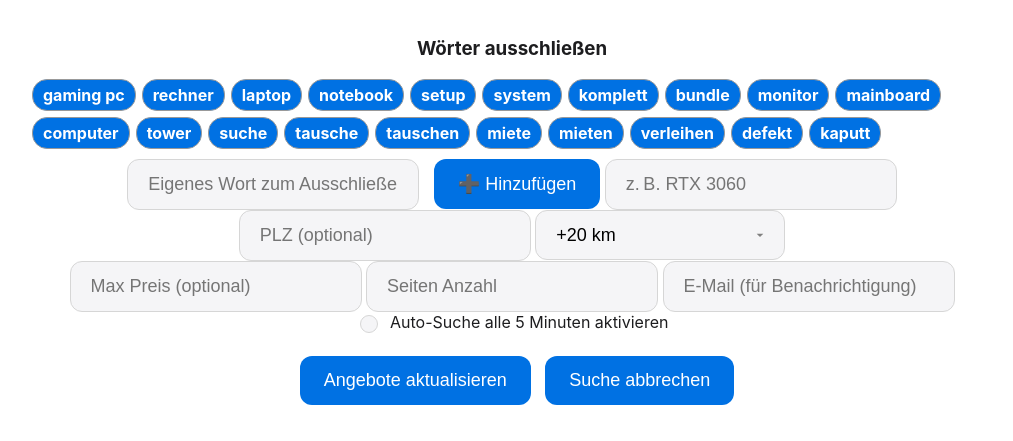
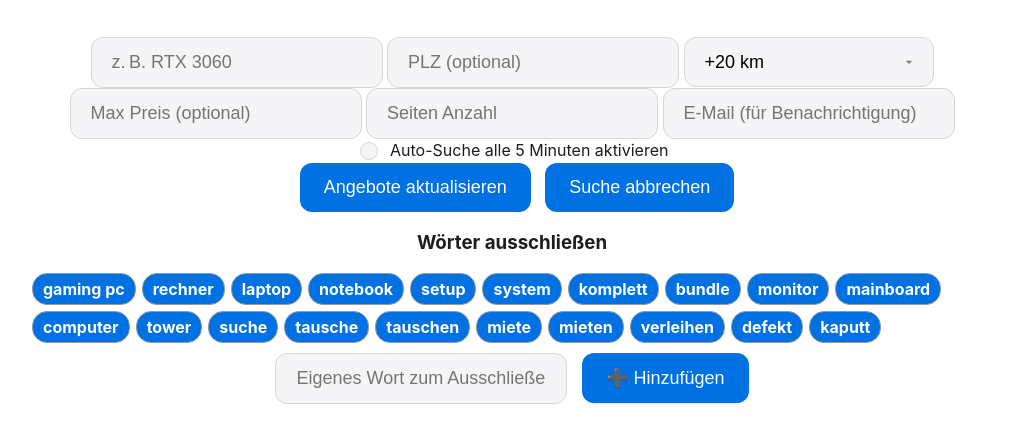
Before and after one commit to bdnils/EbayBot, a website: page public/index.html in a window 1280 px wide. Shown: the part 134-575 px from the top of the page, without its empty margins (128-1141 px from the left). Drawn offline with Linux system fonts and the light colour scheme.

Commit message:
Better loading

```diff
--- a/public/index.html
+++ b/public/index.html
@@ -5,11 +5,10 @@
     <title>Kleinanzeigen Sniper</title>
     <link rel="stylesheet" href="style.css">
     <link rel="icon" type="image/png" href="logo.png">
-    <script src="script.js" defer></script> <!-- defer sorgt dafür, dass das Script nach dem Laden der Seite ausgeführt wird -->
+    <script src="script.js" defer></script>
 </head>
 <body>
 
-    <!-- ✅ Top-Bar -->
 <header class="topbar">
     <div class="nav-content">
         <img src="logo.png" alt="GPU Sniper Logo" class="nav-logo">
@@ -22,15 +21,11 @@
     </div>
 </header>
 
-    <!-- ✅ Inhalt -->
-    <div class="wrapper">
+<main class="wrapper">
     <h1>Kleinanzeigen Sniper</h1>
-        <h3>Wörter ausschließen</h3>
-<div id="exclude-word-list" class="word-list"></div>
-<input type="text" id="customExclude" placeholder="Eigenes Wort zum Ausschließen">
-<button onclick="addCustomExclude()">➕ Hinzufügen</button>
 
-
+    <section class="form-section">
+        <div class="input-row">
             <input type="text" id="query" placeholder="z. B. RTX 3060">
             <input type="text" id="plz" placeholder="PLZ (optional)">
             <select id="radius">
@@ -42,28 +37,42 @@
                 <option value="150">+150 km</option>
                 <option value="200">+200 km</option>
             </select>
-        <br>
+        </div>
+
+        <div class="input-row">
             <input type="number" id="priceLimit" placeholder="Max Preis (optional)">
             <input type="number" id="pages" placeholder="Seiten Anzahl">
             <input type="email" id="email" placeholder="E-Mail (für Benachrichtigung)">
-        <br>
+        </div>
+
+        <div class="input-row checkbox-row">
             <label>
                 <input type="checkbox" onchange="toggleAutoSearch(this)">
                 Auto-Suche alle 5 Minuten aktivieren
             </label>
-        <br><br>
+        </div>
+
+        <div class="input-row buttons">
             <button onclick="fetchOffers()">Angebote aktualisieren</button>
-        <button onclick="cancelSearch()">Suche abbrechen</button> <!-- Abbrechen-Button -->
+            <button onclick="cancelSearch()">Suche abbrechen</button>
+        </div>
+    </section>
 
-        <!-- Loader -->
+    <section class="exclude-section">
+        <h3>Wörter ausschließen</h3>
+        <div id="exclude-word-list" class="word-list"></div>
+        <div class="input-row">
+            <input type="text" id="customExclude" placeholder="Eigenes Wort zum Ausschließen">
+            <button onclick="addCustomExclude()">➕ Hinzufügen</button>
+        </div>
+    </section>
+
     <div id="loader" class="loader" style="display: none;">
         <div class="spinner"></div>
-            <p>🔄 Suche läuft...</p>
     </div>
 
     <div id="results"></div>
-    </div>
-
+</main>
 
 </body>
 </html>
```
Lines whose indentation alone changed are shown as unchanged.
